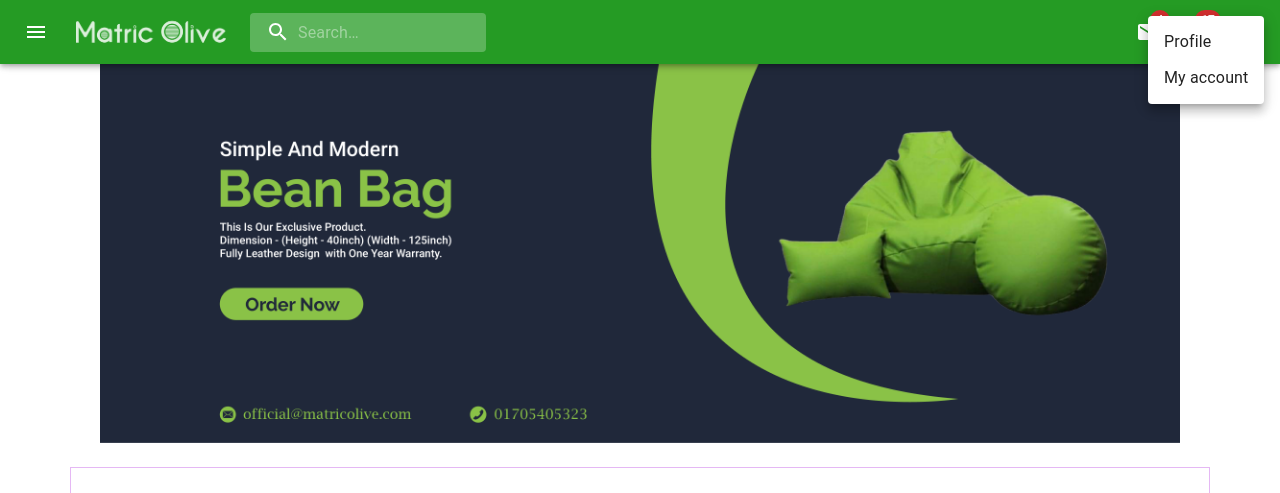
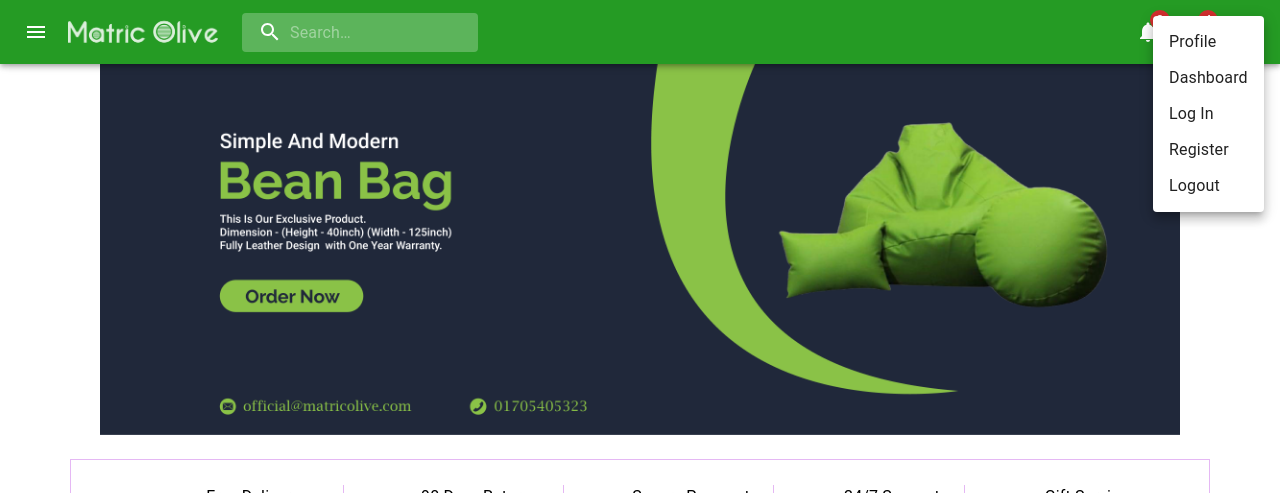
Before and after one commit to Rakibul-Hasan-max/Matricolive, a React (Create React App) app: page / in a window 1280 px wide. Both pictures are taken after a click on the button 1244 px from the left and 32 px from the top of the page. Shown: the top 493 px of the page. Built offline with nearby package versions, Linux system fonts and the light colour scheme.

Commit message:
new item add

```diff
--- a/src/Pages/Components/Banner/Banner.js
+++ b/src/Pages/Components/Banner/Banner.js
@@ -3,7 +3,7 @@ import banner from "../../../images/banner1.png";
 const Banner = () => {
     return (
         <div>
-            <img style={{ width: "1080px", height: "380px", marginTop: "63px" }} src={banner} alt="" />
+            <img style={{ width: "1080px", height: "380px", marginTop: "55px" }} src={banner} alt="" />
         </div>
     );
 };
--- a/src/Pages/Components/Navigation/Navigation.js
+++ b/src/Pages/Components/Navigation/Navigation.js
@@ -1,9 +1,9 @@
 import AccountCircle from "@mui/icons-material/AccountCircle";
-import MailIcon from "@mui/icons-material/Mail";
 import MenuIcon from "@mui/icons-material/Menu";
 import MoreIcon from "@mui/icons-material/MoreVert";
 import NotificationsIcon from "@mui/icons-material/Notifications";
 import SearchIcon from "@mui/icons-material/Search";
+import ShoppingCartIcon from "@mui/icons-material/ShoppingCart";
 import AppBar from "@mui/material/AppBar";
 import Badge from "@mui/material/Badge";
 import Box from "@mui/material/Box";
@@ -100,7 +100,10 @@ export default function Navigation() {
       onClose={handleMenuClose}
     >
       <MenuItem onClick={handleMenuClose}>Profile</MenuItem>
-      <MenuItem onClick={handleMenuClose}>My account</MenuItem>
+      <MenuItem onClick={handleMenuClose}>Dashboard</MenuItem>
+      <MenuItem onClick={handleMenuClose}>Log In</MenuItem>
+      <MenuItem onClick={handleMenuClose}>Register</MenuItem>
+      <MenuItem onClick={handleMenuClose}>Logout</MenuItem>
     </Menu>
   );
 
@@ -122,24 +125,24 @@ export default function Navigation() {
       onClose={handleMobileMenuClose}
     >
       <MenuItem>
-        <IconButton size="large" aria-label="show 4 new mails" color="inherit">
-          <Badge badgeContent={4} color="error">
-            <MailIcon />
-          </Badge>
-        </IconButton>
-        <p>Messages</p>
-      </MenuItem>
-      <MenuItem>
         <IconButton
           size="large"
-          aria-label="show 17 new notifications"
+          aria-label="show 2 new notifications"
           color="inherit"
         >
-          <Badge badgeContent={17} color="error">
+          <Badge badgeContent={2} color="error">
             <NotificationsIcon />
           </Badge>
         </IconButton>
         <p>Notifications</p>
+      </MenuItem>
+      <MenuItem>
+        <IconButton size="large" aria-label="show 4 new cart" color="inherit">
+          <Badge badgeContent={4} color="error">
+            <ShoppingCartIcon />
+          </Badge>
+        </IconButton>
+        <p>Cart</p>
       </MenuItem>
       <MenuItem onClick={handleProfileMenuOpen}>
         <IconButton
@@ -165,7 +168,7 @@ export default function Navigation() {
             edge="start"
             color="inherit"
             aria-label="open drawer"
-            sx={{ mr: 2 }}
+            sx={{ mr: 1 }}
           >
             <MenuIcon />
           </IconButton>
@@ -199,20 +202,20 @@ export default function Navigation() {
           <Box sx={{ display: { xs: "none", md: "flex" } }}>
             <IconButton
               size="large"
-              aria-label="show 4 new mails"
+              aria-label="show 2 new notifications"
               color="inherit"
             >
-              <Badge badgeContent={4} color="error">
-                <MailIcon />
+              <Badge badgeContent={2} color="error">
+                <NotificationsIcon />
               </Badge>
             </IconButton>
             <IconButton
               size="large"
-              aria-label="show 17 new notifications"
+              aria-label="show 4 new cart"
               color="inherit"
             >
-              <Badge badgeContent={17} color="error">
-                <NotificationsIcon />
+              <Badge badgeContent={4} color="error">
+                <ShoppingCartIcon />
               </Badge>
             </IconButton>
             <IconButton
```
